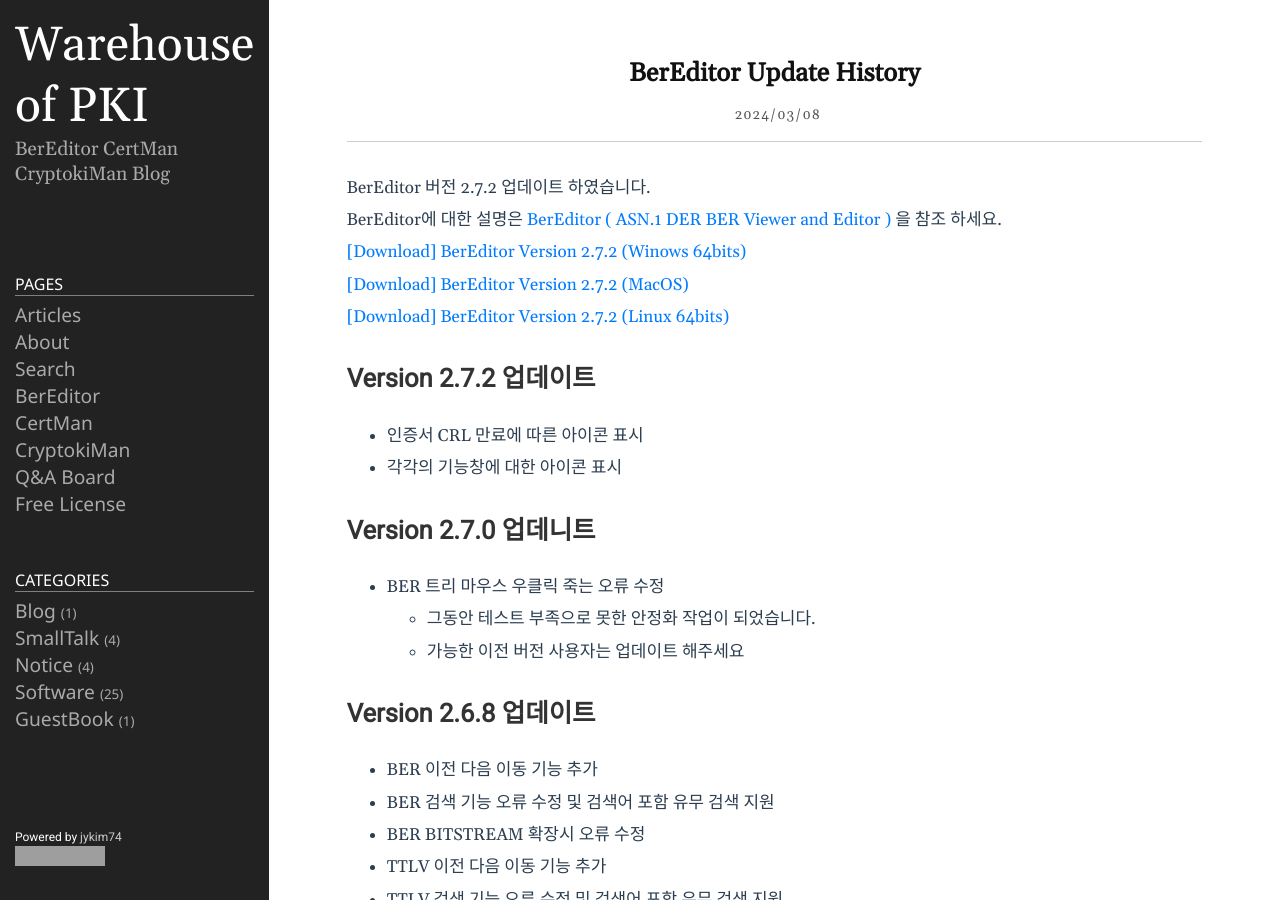
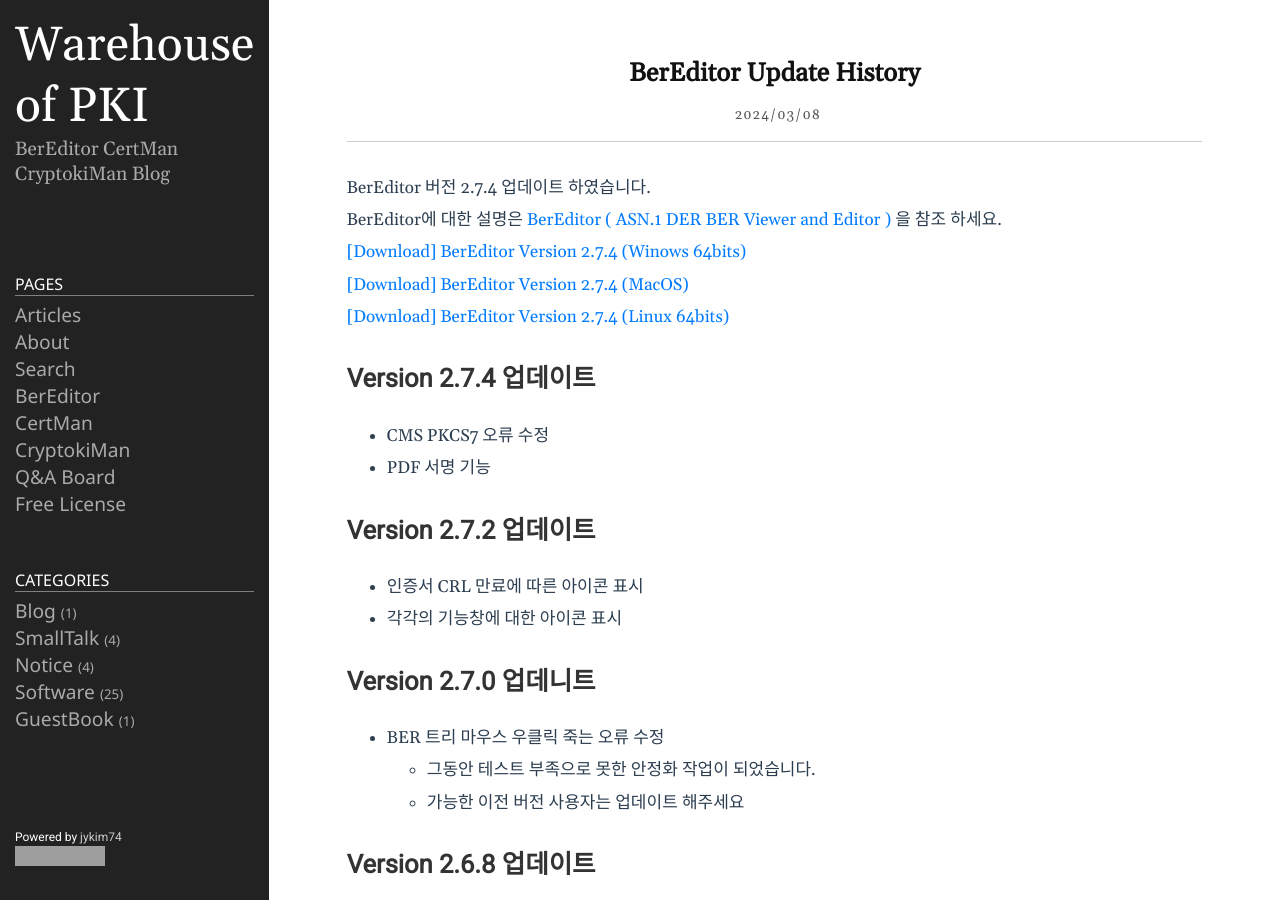
Before and after one commit to jykim74/jykim74.github.io, a Jekyll site: the page built from _posts/2024-03-08-BerEditorUpdate.md, in a window 1280 px wide and 900 px high. Built offline with Jekyll 4.4.1, drawn with Linux system fonts in a browser that asks for light colours; nearby versions of some CDN libraries; comment, search, counter and statistics services are not loaded; grey boxes are pictures that could not be loaded.

Commit message:
BerEditor Version 2.7.4 적용

```diff
--- a/_posts/2023-04-13-BerEditor.markdown
+++ b/_posts/2023-04-13-BerEditor.markdown
@@ -16,11 +16,11 @@
 
 This is a program I made personally, so if you have any questions or bugs, use [Google Groups]( https://groups.google.com/g/bereditor, "Google Groups" )
 
-[[Download] BerEditor Version 2.7.2 (Win64)]( https://jykim74.github.io/msi/BerEditor-enV272.msi "BerEditor" )
+[[Download] BerEditor Version 2.7.4 (Win64)]( https://jykim74.github.io/msi/BerEditor-enV274.msi "BerEditor" )
 
-[[Download] BerEditor Version 2.7.2 (MacOS)]( https://jykim74.github.io/dmg/BerEditorV272.dmg "BerEditor" )
+[[Download] BerEditor Version 2.7.4 (MacOS)]( https://jykim74.github.io/dmg/BerEditorV274.dmg "BerEditor" )
 
-[[Download] BerEditor Version 2.7.2 (Linux64)]( https://jykim74.github.io/zip/BerEditorV272.zip "BerEditor" )
+[[Download] BerEditor Version 2.7.4 (Linux64)]( https://jykim74.github.io/zip/BerEditorV274.zip "BerEditor" )
 
 If you would like to receive a license, simply write a request in [Free License Request](https::/jykim7.mycafe24.com/user_reg.php) and you can receive a trial (30-day) license.
 Of course, you can apply for a license multiple times.
--- a/_posts/2024-03-08-BerEditorUpdate.md
+++ b/_posts/2024-03-08-BerEditorUpdate.md
@@ -4,14 +4,18 @@
 tags: [ASN.1,ASN.1 viewer, BER, DER, PQC, RSA, ECDSA, DSA, PQC, ML-KEM, ML-DSA, SLH-DSA]
 category: Software
 ---
-BerEditor 버전 2.7.2 업데이트 하였습니다.
+BerEditor 버전 2.7.4 업데이트 하였습니다.
 BerEditor에 대한 설명은 [BerEditor ( ASN.1 DER BER Viewer and Editor )](https://jykim74.tistory.com/36) 을 참조 하세요.
 
-[\[Download\] BerEditor Version 2.7.2 (Winows 64bits)](https://jykim74.github.io/msi/BerEditor-enV272.msi)
+[\[Download\] BerEditor Version 2.7.4 (Winows 64bits)](https://jykim74.github.io/msi/BerEditor-enV274.msi)
 
-[\[Download\] BerEditor Version 2.7.2 (MacOS)](https://jykim74.github.io/dmg/BerEditorV272.dmg)
+[\[Download\] BerEditor Version 2.7.4 (MacOS)](https://jykim74.github.io/dmg/BerEditorV274.dmg)
 
-[\[Download\] BerEditor Version 2.7.2 (Linux 64bits)](https://jykim74.github.io/zip/BerEditorV272.zip)
+[\[Download\] BerEditor Version 2.7.4 (Linux 64bits)](https://jykim74.github.io/zip/BerEditorV274.zip)
+
+## Version 2.7.4 업데이트
+- CMS PKCS7 오류 수정
+- PDF 서명 기능
 
 ## Version 2.7.2 업데이트
 - 인증서 CRL 만료에 따른 아이콘 표시
--- a/appcast/bereditor_appcast_mac.xml
+++ b/appcast/bereditor_appcast_mac.xml
@@ -5,10 +5,10 @@
 		<description>Feed for BerEditor updates</description>
 		<language>en</language>
 		<item>
-			<title>Version 2.7.2</title>
+			<title>Version 2.7.4</title>
 			<sparkle:releaseNotesLink>https://jykim74.github.io/software/2024/03/08/BerEditorUpdate.html</sparkle:releaseNotesLink>
-			<enclosure url="https://jykim74.github.io/dmg/BerEditorV272.dmg" sparkle:version="2.7.2"
-			sparkle:edSignature="4dm1+TeKJ1I6S5RCxluxASIGXNYQtq2Li6QVlaTU0dyY/TTn32uMy0avxafh4zpyJsL/gsLq174kMhxKMk3pCw==" length="32847325"
+			<enclosure url="https://jykim74.github.io/dmg/BerEditorV274.dmg" sparkle:version="2.7.4"
+			sparkle:edSignature="6cJoSGTScjKRsXGS/uGyDQzolcWZJa4nxTu1e81gV5AXchdIgip9F7kw+YuXvHo4gM3VWvbLO15mvzYEyQYLBQ==" length="33888114"
 			type="application/octet-stream"/>
 		</item>
 	</channel>
--- a/appcast/bereditor_appcast_mac_ko.xml
+++ b/appcast/bereditor_appcast_mac_ko.xml
@@ -5,10 +5,10 @@
 		<description>Feed for BerEditor updates</description>
 		<language>en</language>
 		<item>
-			<title>Version 2.7.2</title>
+			<title>Version 2.7.4</title>
 			<sparkle:releaseNotesLink>https://jykim74.github.io/software/2024/03/08/BerEditorUpdate.html</sparkle:releaseNotesLink>
-			<enclosure url="https://jykim74.github.io/dmg/BerEditorV272.dmg" sparkle:version="2.7.2"
-			sparkle:edSignature="4dm1+TeKJ1I6S5RCxluxASIGXNYQtq2Li6QVlaTU0dyY/TTn32uMy0avxafh4zpyJsL/gsLq174kMhxKMk3pCw==" length="32847325"
+			<enclosure url="https://jykim74.github.io/dmg/BerEditorV274.dmg" sparkle:version="2.7.4"
+			sparkle:edSignature="6cJoSGTScjKRsXGS/uGyDQzolcWZJa4nxTu1e81gV5AXchdIgip9F7kw+YuXvHo4gM3VWvbLO15mvzYEyQYLBQ==" length="33888114"
 			type="application/octet-stream"/>
 		</item>
 	</channel>
--- a/appcast/bereditor_appcast_win.xml
+++ b/appcast/bereditor_appcast_win.xml
@@ -5,9 +5,9 @@
 		<description>Feed for BerEditor updates</description>
 		<language>en</language>
 		<item>
-			<title>Version 2.7.2</title>
+			<title>Version 2.7.4</title>
 			<sparkle:releaseNotesLink>https://jykim74.github.io/software/2024/03/08/BerEditorUpdate.html</sparkle:releaseNotesLink>
-			<enclosure url="https://jykim74.github.io/msi/BerEditor-enV272.msi" sparkle:version="2.7.2" length="0" type="application/octet-stream"/>
+			<enclosure url="https://jykim74.github.io/msi/BerEditor-enV274.msi" sparkle:version="2.7.4" length="0" type="application/octet-stream"/>
 		</item>
 	</channel>
 </rss>
--- a/appcast/bereditor_appcast_win_ko.xml
+++ b/appcast/bereditor_appcast_win_ko.xml
@@ -5,9 +5,9 @@
 		<description>Feed for BerEditor updates</description>
 		<language>en</language>
 		<item>
-			<title>Version 2.7.2</title>
+			<title>Version 2.7.4</title>
 			<sparkle:releaseNotesLink>https://jykim74.github.io/software/2024/03/08/BerEditorUpdate.html</sparkle:releaseNotesLink>
-			<enclosure url="https://jykim74.github.io/msi/BerEditor-enV272.msi" sparkle:version="2.7.2" length="0" type="application/octet-stream"/>
+			<enclosure url="https://jykim74.github.io/msi/BerEditor-enV274.msi" sparkle:version="2.7.4" length="0" type="application/octet-stream"/>
 		</item>
 	</channel>
 </rss>
```
